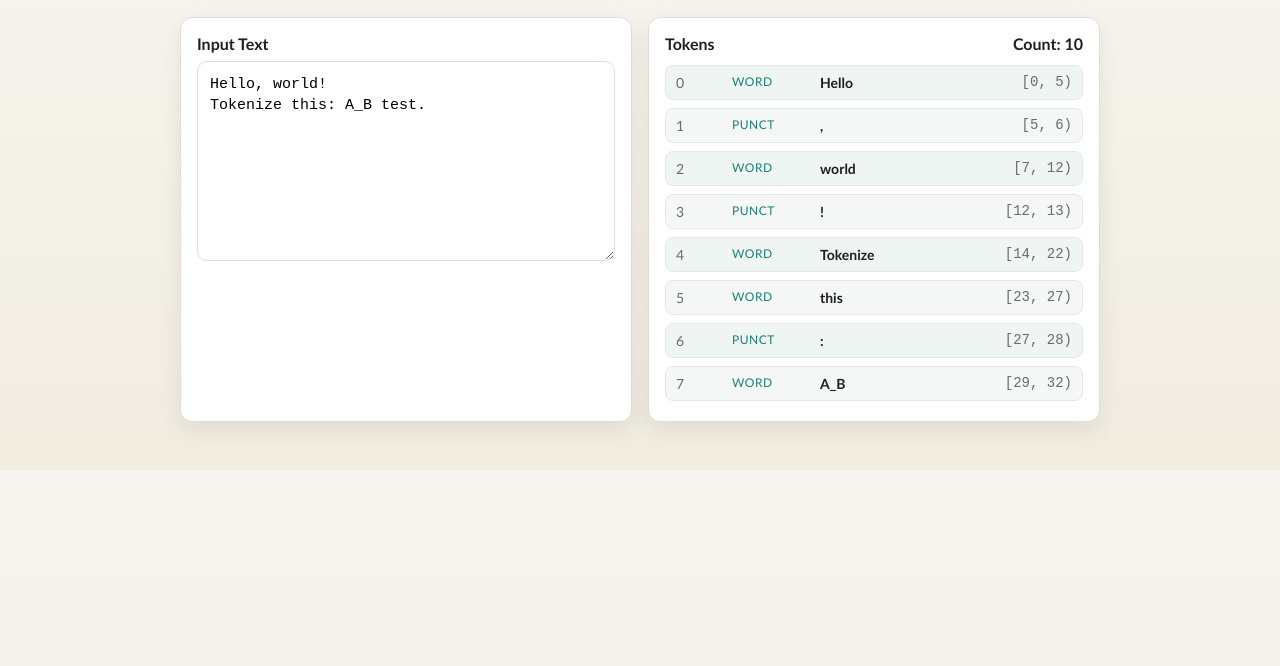
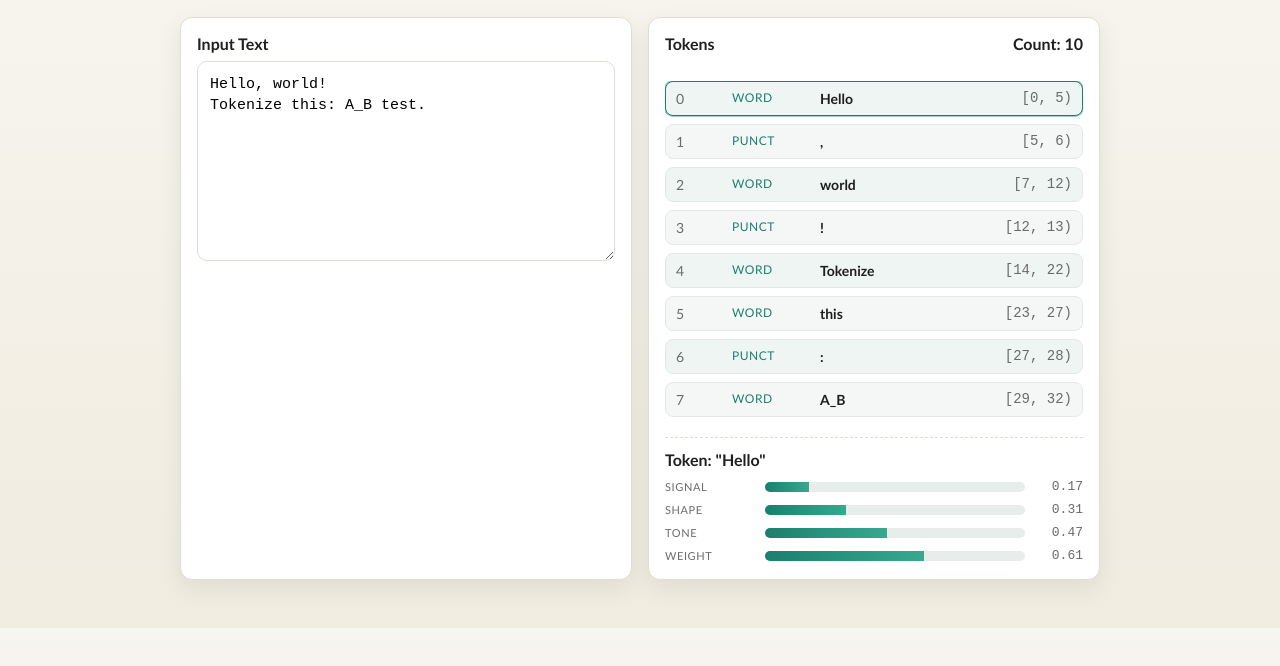
Before and after one commit to jay-m-dev/llm_edu, a website with bundled scripts: page prototype/index.html in a window 1280 px wide. Shown: the part 94-760 px from the top of the page. Built offline with nearby package versions, Linux system fonts and the light colour scheme.

Commit message:
Add pseudo-embedding prototype view

```diff
--- a/package.json
+++ b/package.json
@@ -3,6 +3,6 @@
   "private": true,
   "type": "module",
   "scripts": {
-    "test": "node prototype/tokenizer.test.js"
+    "test": "node prototype/tokenizer.test.js && node prototype/embedding.test.js"
   }
 }
--- a/prototype/app.js
+++ b/prototype/app.js
@@ -1,8 +1,55 @@
 import { tokenize } from "./tokenizer.js";
+import { embedToken } from "./embedding.js";
 
 const inputEl = document.getElementById("input");
 const tokenListEl = document.getElementById("token-list");
 const countEl = document.getElementById("token-count");
+const embeddingPanelEl = document.getElementById("embedding-panel");
+const embeddingTitleEl = document.getElementById("embedding-title");
+const embeddingBarsEl = document.getElementById("embedding-bars");
+
+const state = {
+  tokens: [],
+  embeddings: [],
+  selectedIndex: null,
+};
+
+function renderEmbedding() {
+  embeddingBarsEl.innerHTML = "";
+
+  if (state.selectedIndex === null || !state.tokens[state.selectedIndex]) {
+    embeddingTitleEl.textContent = "Select a token to inspect its features.";
+    return;
+  }
+
+  const token = state.tokens[state.selectedIndex];
+  const embedding = state.embeddings[state.selectedIndex];
+  embeddingTitleEl.textContent = `Token: "${token.value}"`;
+
+  embedding.values.forEach((value, index) => {
+    const row = document.createElement("div");
+    row.className = "embedding-row";
+
+    const label = document.createElement("div");
+    label.className = "embedding-label";
+    label.textContent = embedding.labels[index];
+
+    const barWrap = document.createElement("div");
+    barWrap.className = "embedding-bar-wrap";
+
+    const bar = document.createElement("div");
+    bar.className = "embedding-bar";
+    bar.style.width = `${Math.round(value * 100)}%`;
+
+    const valueEl = document.createElement("div");
+    valueEl.className = "embedding-value";
+    valueEl.textContent = value.toFixed(2);
+
+    barWrap.appendChild(bar);
+    row.append(label, barWrap, valueEl);
+    embeddingBarsEl.appendChild(row);
+  });
+}
 
 function renderTokens(tokens) {
   tokenListEl.innerHTML = "";
@@ -11,6 +58,10 @@ function renderTokens(tokens) {
   tokens.forEach((token, index) => {
     const row = document.createElement("div");
     row.className = "token-row";
+    if (index === state.selectedIndex) {
+      row.classList.add("token-selected");
+    }
+    row.dataset.index = String(index);
 
     const indexEl = document.createElement("div");
     indexEl.className = "token-index";
@@ -48,8 +99,31 @@ function update() {
     return;
   }
 
+  state.tokens = tokens;
+  state.embeddings = tokens.map((token) => embedToken(token.value));
+  if (tokens.length === 0) {
+    state.selectedIndex = null;
+  } else if (state.selectedIndex === null || !tokens[state.selectedIndex]) {
+    state.selectedIndex = 0;
+  }
+
   renderTokens(tokens);
+  renderEmbedding();
 }
+
+tokenListEl.addEventListener("click", (event) => {
+  const target = event.target.closest(".token-row");
+  if (!target) {
+    return;
+  }
+  const index = Number(target.dataset.index);
+  if (Number.isNaN(index)) {
+    return;
+  }
+  state.selectedIndex = index;
+  renderTokens(state.tokens);
+  renderEmbedding();
+});
 
 inputEl.addEventListener("input", update);
 
--- /dev/null
+++ b/prototype/embedding.js
@@ -0,0 +1,24 @@
+function hashWithSeed(seed, value) {
+  let hash = seed;
+  for (let i = 0; i < value.length; i += 1) {
+    hash = (hash * 31 + value.charCodeAt(i)) >>> 0;
+  }
+  return hash;
+}
+
+export function embedToken(value) {
+  if (typeof value !== "string") {
+    throw new TypeError("embedToken: value must be a string");
+  }
+
+  const seeds = [17, 31, 47, 61];
+  const features = seeds.map((seed) => {
+    const hashed = hashWithSeed(seed, value);
+    return (hashed % 100) / 100;
+  });
+
+  return {
+    labels: ["signal", "shape", "tone", "weight"],
+    values: features,
+  };
+}
--- a/prototype/index.html
+++ b/prototype/index.html
@@ -19,12 +19,17 @@
           <textarea id="input" spellcheck="false"></textarea>
         </section>
 
-        <section class="panel">
+        <section class="panel panel-stack">
           <div class="token-header">
             <span>Tokens</span>
             <span>Count: <span id="token-count">0</span></span>
           </div>
           <div id="token-list" class="token-list"></div>
+
+          <div id="embedding-panel" class="embedding-panel">
+            <div id="embedding-title" class="embedding-title"></div>
+            <div id="embedding-bars" class="embedding-bars"></div>
+          </div>
         </section>
       </div>
     </div>
--- a/prototype/styles.css
+++ b/prototype/styles.css
@@ -45,6 +45,12 @@ p.lede {
   border-radius: 12px;
   padding: 16px;
   box-shadow: 0 8px 24px rgba(31, 31, 31, 0.08);
+}
+
+.panel-stack {
+  display: flex;
+  flex-direction: column;
+  gap: 16px;
 }
 
 .grid {
@@ -107,6 +113,11 @@ textarea {
   background: #eef5f2;
 }
 
+.token-selected {
+  border-color: var(--accent);
+  box-shadow: 0 0 0 1px rgba(27, 127, 110, 0.4);
+}
+
 .token-index {
   color: var(--muted);
 }
@@ -133,3 +144,53 @@ textarea {
   background: #fbecec;
   border-color: #f2c9c9;
 }
+
+.embedding-panel {
+  border-top: 1px dashed var(--border);
+  padding-top: 12px;
+}
+
+.embedding-title {
+  font-weight: 600;
+  margin-bottom: 10px;
+  color: var(--ink);
+}
+
+.embedding-bars {
+  display: flex;
+  flex-direction: column;
+  gap: 8px;
+}
+
+.embedding-row {
+  display: grid;
+  grid-template-columns: 90px 1fr 48px;
+  align-items: center;
+  gap: 10px;
+  font-size: 13px;
+}
+
+.embedding-label {
+  text-transform: uppercase;
+  font-size: 11px;
+  letter-spacing: 0.6px;
+  color: var(--muted);
+}
+
+.embedding-bar-wrap {
+  height: 10px;
+  background: #e6edea;
+  border-radius: 999px;
+  overflow: hidden;
+}
+
+.embedding-bar {
+  height: 100%;
+  background: linear-gradient(90deg, #1b7f6e, #36a98f);
+}
+
+.embedding-value {
+  text-align: right;
+  font-family: "Courier New", monospace;
+  color: var(--muted);
+}
```
Also changed, not shown: prototype/embedding.test.js (added, +25 -0 lines), prototype/README.md.
